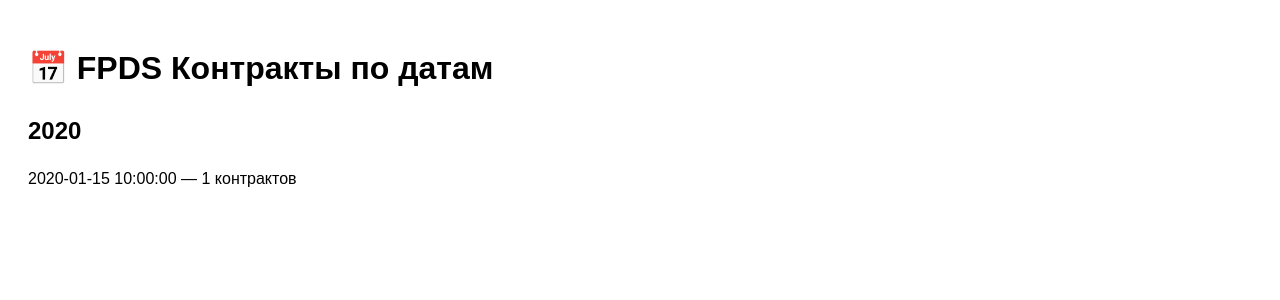
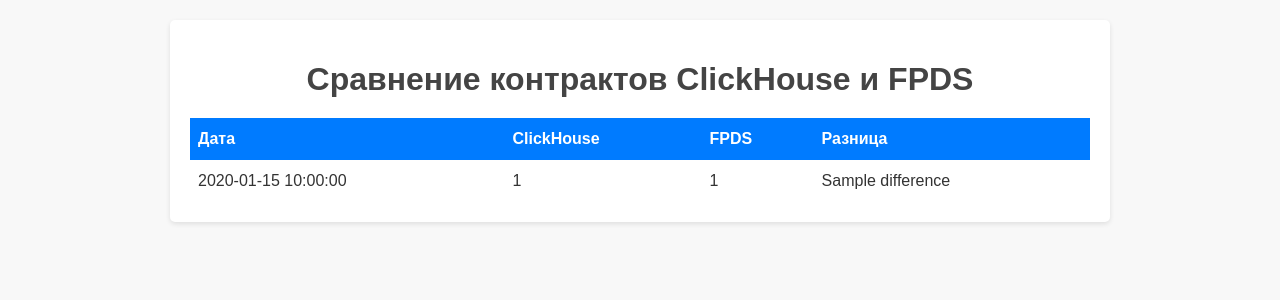
Before and after one commit to ioborin22/fpds-mega-parser, a FastAPI app: template src/web/templates/main.html in a window 1280 px wide. Shown: the top 300 px of the page. Run offline with FastAPI, Linux system fonts and the light colour scheme; the template is opened without the code that fills it: most values are stand-ins (such as "Sample title", 1, 10 or a date in 2020).

Commit message:
20250401

```diff
--- a/src/api/app.py
+++ b/src/api/app.py
@@ -52,37 +52,66 @@
                  for row in result.result_rows]
     return {"mutations": mutations}
 
-@app.get("/fpds", response_class=HTMLResponse)
+
+@app.get("/", response_class=HTMLResponse)
 async def fpds_dashboard(request: Request):
-    query = """
-    SELECT
-        partition_year,
-        partition_month,
-        partition_day,
-        COUNT(*) as count
-    FROM fpds_clickhouse.raw_contracts
-    GROUP BY partition_year, partition_month, partition_day
-    ORDER BY partition_year, partition_month, partition_day
+    # --- Запрос к ClickHouse ---
+    ch_query = """
+        SELECT
+            partition_year,
+            partition_month,
+            partition_day,
+            COUNT(*) as count
+        FROM fpds_clickhouse.raw_contracts
+        GROUP BY partition_year, partition_month, partition_day
+        ORDER BY partition_year, partition_month, partition_day
     """
-    result = client.query(query)
+    ch_result = client.query(ch_query)
 
-    # Группируем по годам → год -> [ { date, count }, ... ]
-    grouped = {}
-    for row in result.result_rows:
+    # Формируем данные из ClickHouse в формате YYYY-MM-DD (без перестановок)
+    clickhouse_data = {}
+    for row in ch_result.result_rows:
         year, month, day, count = row
         date_str = f"{year:04d}-{month:02d}-{day:02d}"
-        if year not in grouped:
-            grouped[year] = []
-        grouped[year].append({
-            "date": date_str,
-            "count": count
+        clickhouse_data[date_str] = count
+
+    # --- Запрос к MySQL ---
+    mysql_data = {}
+    db_conn = get_db_connection()
+    if db_conn:
+        cursor = db_conn.cursor()
+        mysql_query = """
+            SELECT DATE(signed_date) as date, SUM(records) as count
+            FROM signed_date_records
+            GROUP BY date
+        """
+        cursor.execute(mysql_query)
+        mysql_results = cursor.fetchall()
+        for row in mysql_results:
+            date_val, count = row
+            date_str = date_val.strftime("%Y-%m-%d")
+            mysql_data[date_str] = count
+        cursor.close()
+        db_conn.close()
+
+    # --- Объединяем данные для сравнения ---
+    all_dates = set(clickhouse_data.keys()).union(mysql_data.keys())
+    comparison = []
+    for date in sorted(all_dates):
+        ch_count = clickhouse_data.get(date, 0)
+        mysql_count = mysql_data.get(date, 0)
+        difference = ch_count - mysql_count
+        comparison.append({
+            "date": date,
+            "clickhouse_count": ch_count,
+            "mysql_count": mysql_count,
+            "difference": difference
         })
 
     return templates.TemplateResponse("main.html", {
         "request": request,
-        "grouped_data": grouped
+        "comparison": comparison
     })
-
 
 # Запуск сервера:
 # uvicorn src.api.app:app --reload
--- a/src/fpds/cli/parts/bool_fields.py
+++ b/src/fpds/cli/parts/bool_fields.py
@@ -197,6 +197,10 @@
     "content__IDV__agencySpecificIDVElements__NASASpecificIDVElements__valueEngineeringClause",
     "content__IDV__agencySpecificIDVElements__NASASpecificIDVElements__securityCode",
     "content__IDV__agencySpecificIDVElements__NASASpecificIDVElements__isPhysicallyComplete",
+    "content__IDV__genericTags__genericBooleans__genericBoolean01",
+    "content__IDV__genericTags__genericBooleans__genericBoolean02",
+    "content__IDV__genericTags__genericBooleans__genericBoolean03",
+    "content__IDV__genericTags__genericBooleans__genericBoolean04",
     "content__OtherTransactionAward__contractDetail__vendor__vendorSiteDetails__vendorSocioEconomicIndicators__isAlaskanNativeOwnedCorporationOrFirm",
     "content__OtherTransactionAward__contractDetail__vendor__vendorSiteDetails__vendorSocioEconomicIndicators__isAmericanIndianOwned",
     "content__OtherTransactionAward__contractDetail__vendor__vendorSiteDetails__vendorSocioEconomicIndicators__isIndianTribe",
@@ -354,8 +358,6 @@
     "content__OtherTransactionIDV__contractDetail__vendor__vendorSiteDetails__vendorOrganizationFactors__profitStructure__isNonprofitOrganization",
     "content__OtherTransactionIDV__contractDetail__vendor__vendorSiteDetails__vendorOrganizationFactors__profitStructure__isOtherNotForProfitOrganization",
     "content__OtherTransactionIDV__contractDetail__vendor__vendorSiteDetails__vendorOrganizationFactors__isShelteredWorkshop",
-    "content__OtherTransactionIDV__contractDetail__vendor__vendorSiteDetails__vendorOrganizationFactors__stateOfIncorporation",
-    "content__OtherTransactionIDV__contractDetail__vendor__vendorSiteDetails__vendorOrganizationFactors__countryOfIncorporation",
     "content__OtherTransactionIDV__contractDetail__vendor__vendorSiteDetails__typeOfEducationalEntity__is1862LandGrantCollege",
     "content__OtherTransactionIDV__contractDetail__vendor__vendorSiteDetails__typeOfEducationalEntity__is1890LandGrantCollege",
     "content__OtherTransactionIDV__contractDetail__vendor__vendorSiteDetails__typeOfEducationalEntity__is1994LandGrantCollege",
--- a/src/web/templates/main.html
+++ b/src/web/templates/main.html
@@ -1,25 +1,164 @@
 <!DOCTYPE html>
 <html>
 <head>
-    <title>📊 FPDS Dashboard</title>
+    <meta charset="UTF-8">
+    <title>Сравнение контрактов ClickHouse и FPDS</title>
     <style>
-        body { font-family: Arial, sans-serif; padding: 20px; }
-        h2 { margin-top: 30px; }
-        ul { list-style: none; padding: 0; }
-        li { padding: 5px 0; }
+        body {
+            font-family: Arial, sans-serif;
+            background: #f8f8f8;
+            margin: 20px;
+            color: #333;
+        }
+        .container {
+            max-width: 900px;
+            margin: 0 auto;
+            background: #fff;
+            padding: 20px;
+            border-radius: 5px;
+            box-shadow: 0 2px 5px rgba(0,0,0,0.1);
+        }
+        h1 {
+            text-align: center;
+            margin-bottom: 20px;
+            color: #444;
+        }
+        table {
+            width: 100%;
+            border-collapse: collapse;
+        }
+        th, td {
+            padding: 12px 8px;
+            text-align: left;
+        }
+        thead {
+            background-color: #007BFF;
+            color: #fff;
+        }
+        /* Липкая шапка таблицы */
+        thead th {
+            position: sticky;
+            top: 0;
+            background-color: #007BFF;
+            z-index: 2;
+        }
+        tbody tr:nth-child(even) {
+            background-color: #f2f2f2;
+        }
+        tbody tr:hover {
+            background-color: #e9ecef;
+        }
+        .positive {
+            color: green;
+            font-weight: bold;
+        }
+        .negative {
+            color: red;
+            font-weight: bold;
+        }
+        th.sortable:hover {
+            cursor: pointer;
+            background-color: #0056b3;
+        }
+        /* Кнопка "Наверх" */
+        #back-to-top {
+            position: fixed;
+            bottom: 20px;
+            right: 20px;
+            background: #007BFF;
+            color: white;
+            border: none;
+            padding: 10px 15px;
+            border-radius: 5px;
+            cursor: pointer;
+            box-shadow: 0 2px 5px rgba(0,0,0,0.3);
+            display: none;
+            z-index: 1000;
+        }
     </style>
 </head>
 <body>
+    <div class="container">
+        <h1>Сравнение контрактов ClickHouse и FPDS</h1>
+        <table id="data-table">
+            <thead>
+                <tr>
+                    <th class="sortable" id="date-header">Дата</th>
+                    <th>ClickHouse</th>
+                    <th>FPDS</th>
+                    <th class="sortable" id="difference-header">Разница</th>
+                </tr>
+            </thead>
+            <tbody>
+                {% for item in comparison %}
+                <tr>
+                    <td>{{ item.date }}</td>
+                    <td>{{ item.clickhouse_count }}</td>
+                    <td>{{ item.mysql_count }}</td>
+                    <td class="{% if item.difference > 0 %}positive{% elif item.difference < 0 %}negative{% endif %}">
+                        {{ item.difference }}
+                    </td>
+                </tr>
+                {% endfor %}
+            </tbody>
+        </table>
+    </div>
+    <!-- Кнопка "Наверх" -->
+    <button id="back-to-top">Наверх</button>
+    <script>
+        document.addEventListener('DOMContentLoaded', function() {
+            const table = document.getElementById('data-table');
+            let dateSortAsc = true;
+            let diffSortAsc = true;
 
-    <h1>📅 FPDS Контракты по датам</h1>
+            function sortTable(colIndex, isNumeric, sortOrderAsc) {
+                const tbody = table.querySelector('tbody');
+                const rows = Array.from(tbody.querySelectorAll('tr'));
+                rows.sort((a, b) => {
+                    let aText = a.children[colIndex].innerText.trim();
+                    let bText = b.children[colIndex].innerText.trim();
+                    if (isNumeric) {
+                        return sortOrderAsc
+                            ? (parseFloat(aText) - parseFloat(bText))
+                            : (parseFloat(bText) - parseFloat(aText));
+                    } else {
+                        let aDate = new Date(aText);
+                        let bDate = new Date(bText);
+                        return sortOrderAsc
+                            ? (aDate - bDate)
+                            : (bDate - aDate);
+                    }
+                });
+                tbody.innerHTML = '';
+                rows.forEach(row => tbody.appendChild(row));
+            }
 
-    {% for year, dates in grouped_data.items() %}
-        <h2>{{ year }}</h2>
-        <ul>
-            {% for item in dates %}
-                <li>{{ item.date }} — {{ item.count }} контрактов</li>
-            {% endfor %}
-        </ul>
-    {% endfor %}
+            const dateHeader = document.getElementById('date-header');
+            dateHeader.addEventListener('click', function() {
+                sortTable(0, false, dateSortAsc);
+                dateSortAsc = !dateSortAsc;
+            });
+
+            const diffHeader = document.getElementById('difference-header');
+            diffHeader.addEventListener('click', function() {
+                sortTable(3, true, diffSortAsc);
+                diffSortAsc = !diffSortAsc;
+            });
+
+            // Функционал кнопки "Наверх"
+            const backToTopBtn = document.getElementById('back-to-top');
+            window.addEventListener('scroll', function() {
+                if (window.pageYOffset > 100) {
+                    backToTopBtn.style.display = 'block';
+                } else {
+                    backToTopBtn.style.display = 'none';
+                }
+            });
+
+            backToTopBtn.addEventListener('click', function() {
+                window.scrollTo({ top: 0, behavior: 'smooth' });
+            });
+        });
+    </script>
 </body>
 </html>
```
Also changed, not shown: create_columns.py (+16 -8 lines), fpds_sync_checker.py (added, +90 -0 lines), insert_json_clickhouse.py (+4 -9 lines), src/fpds/cli/parts/columns.py (+40 -1 lines), src/fpds/cli/parts/contract_parser.py (+39 -0 lines).
